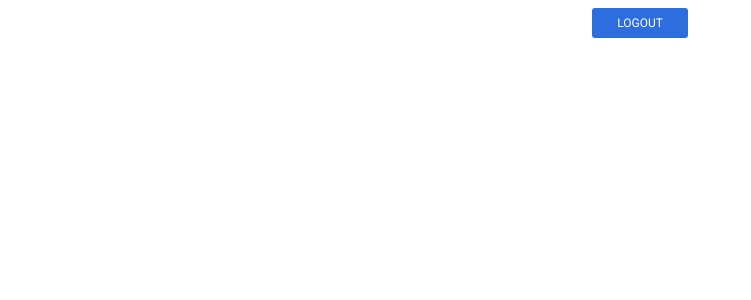
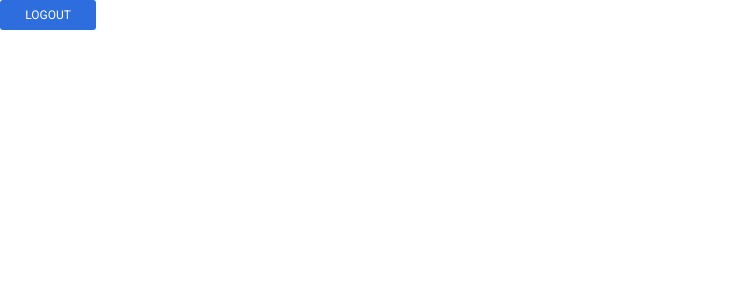
Before and after one commit to gladielf/last-visit, a Vue app: page / in a window 1280 px wide. Shown: the top 300 px of the page, without its empty margins (0-751 px from the left). Built offline with nearby package versions, Linux system fonts and the light colour scheme.

Commit message:
Updated main styles

```diff
--- a/src/App.vue
+++ b/src/App.vue
@@ -7,10 +7,31 @@
 
 @import url('https://fonts.googleapis.com/css2?family=Roboto:wght@300;400;700&display=swap')
 
+body
+    margin: 0,
+    padding: 0
+    width: 100vw,
+    height: 100vh
+
 #app
     font-family: 'Roboto', sans-serif
     -webkit-font-smoothing: antialiased
     -moz-osx-font-smoothing: grayscale
-    text-align: center
-    color: #919192
+    color: #919192,
+    width: 100vw,
+    height: 100vh
+
+.view
+    display: flex,
+    flex-direction: column,
+    align-items: center,
+    justify-content: center,
+    width: 100vw,
+    height: 100vh
+
+.hidden
+    position: absolute,
+    height: 0,
+    opacity: 0,
+    pointer-events: none
 </style>
```
